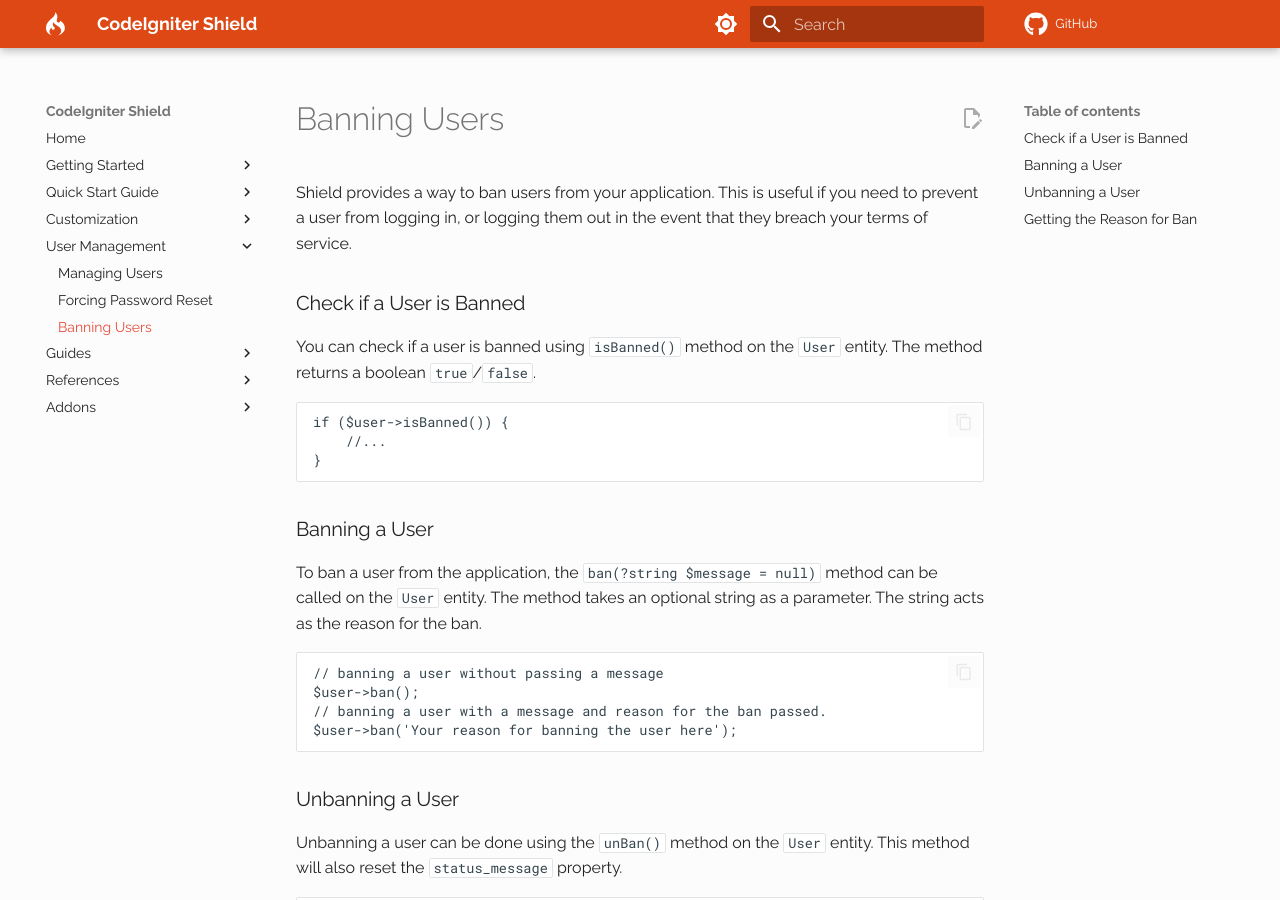
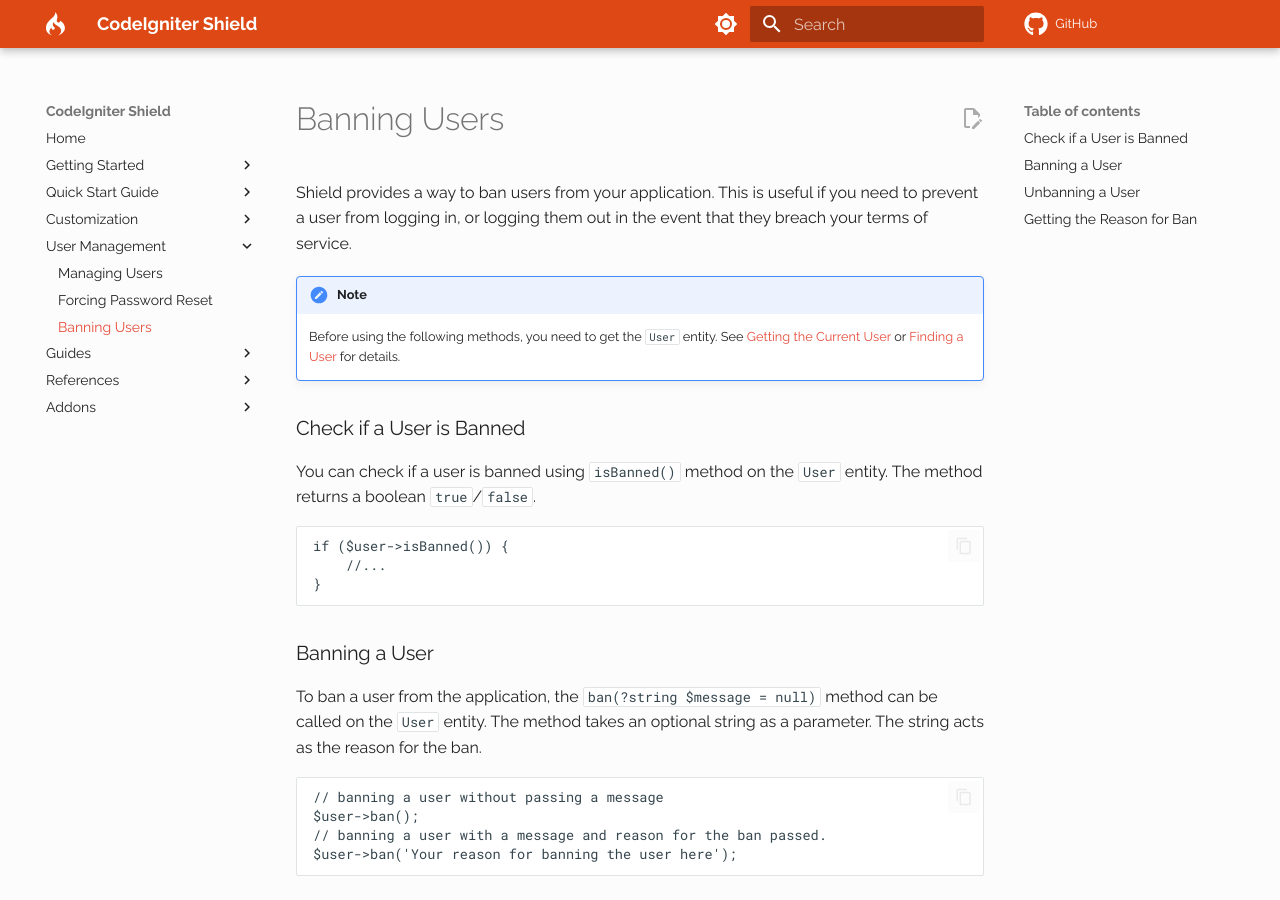
Before and after one commit to codeigniter4/shield, an MkDocs documentation site: the page built from docs/user_management/banning_users.md, in a window 1280 px wide and 900 px high. Built offline with MkDocs 1.6.1 and Material for MkDocs 9.7.7, drawn with Linux system fonts in a browser that asks for light colours; comment, search, counter and statistics services are not loaded; a style sheet for code colours, icons or effects is not loaded.

Commit message:
docs: add note for how to get a user

```diff
--- a/docs/user_management/banning_users.md
+++ b/docs/user_management/banning_users.md
@@ -1,6 +1,12 @@
 # Banning Users
 
 Shield provides a way to ban users from your application. This is useful if you need to prevent a user from logging in, or logging them out in the event that they breach your terms of service.
+
+!!! note
+
+    Before using the following methods, you need to get the `User` entity. See
+    [Getting the Current User](../references/authentication/authentication.md#getting-the-current-user)
+    or [Finding a User](./managing_users.md#finding-a-user) for details.
 
 ### Check if a User is Banned
 
```
Also changed, not shown: docs/user_management/forcing_password_reset.md (+6 -0 lines).
